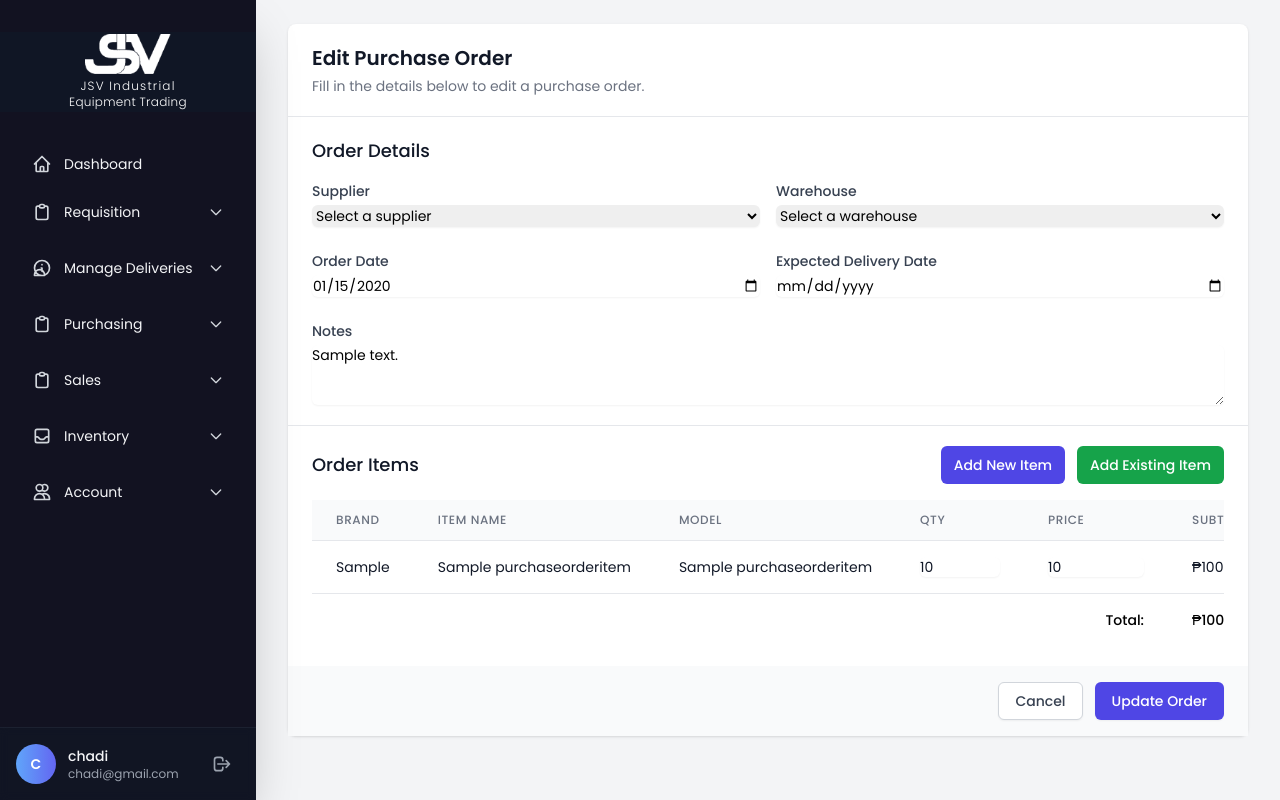
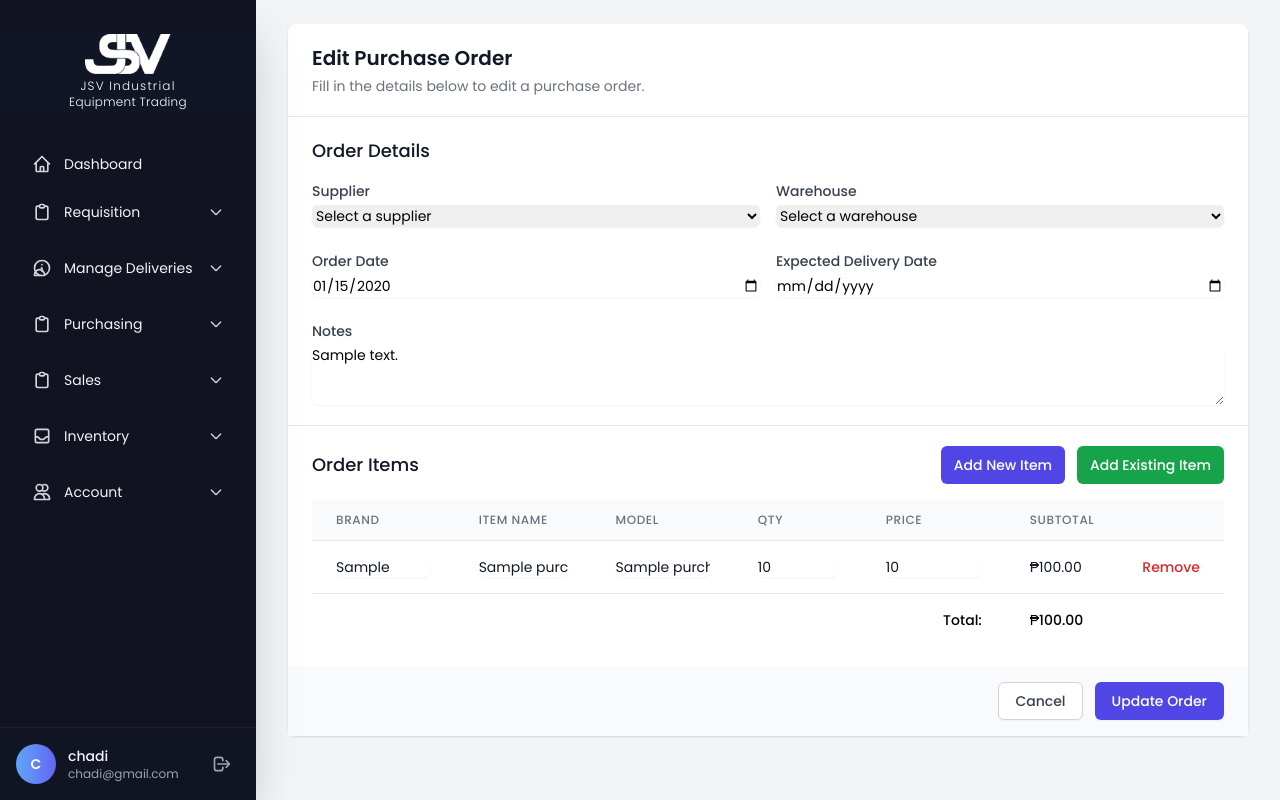
Before and after one commit to chadixearth-bit/jsvindustrialshop, a Django app: page /purchasing/1/edit/ in a window 1280 px wide. Run offline with Django 5.2, Linux system fonts and the light colour scheme; a user stored in the database is signed in; data comes from the database, SQL or seed files in the repository; tables that the repository leaves empty hold one stand-in row (values such as "Sample post"); some libraries are stand-ins or nearby versions; some web fonts are replaced.

Commit message:
fix: add input fields for brand, item name, and model when adding new items to purchase order

```diff
--- a/tailwind_django/purchasing/templates/purchasing/purchase_order_form.html
+++ b/tailwind_django/purchasing/templates/purchasing/purchase_order_form.html
@@ -207,9 +207,21 @@
     function addNewRow(brand = '', itemName = '', model = '', quantity = '', unitPrice = '') {
         const newRow = document.createElement('tr');
         newRow.innerHTML = `
-            <td class="px-6 py-4 whitespace-nowrap text-sm text-gray-900">${brand}</td>
-            <td class="px-6 py-4 whitespace-nowrap text-sm text-gray-900">${itemName}</td>
-            <td class="px-6 py-4 whitespace-nowrap text-sm text-gray-900">${model}</td>
+            <td class="px-6 py-4 whitespace-nowrap text-sm text-gray-900">
+                <input type="text" value="${brand}"
+                    class="brand-input block w-full rounded-md border-gray-300 shadow-sm focus:border-indigo-500 focus:ring-indigo-500 sm:text-sm"
+                    placeholder="Enter brand">
+            </td>
+            <td class="px-6 py-4 whitespace-nowrap text-sm text-gray-900">
+                <input type="text" value="${itemName}"
+                    class="item-name-input block w-full rounded-md border-gray-300 shadow-sm focus:border-indigo-500 focus:ring-indigo-500 sm:text-sm"
+                    placeholder="Enter item name">
+            </td>
+            <td class="px-6 py-4 whitespace-nowrap text-sm text-gray-900">
+                <input type="text" value="${model}"
+                    class="model-input block w-full rounded-md border-gray-300 shadow-sm focus:border-indigo-500 focus:ring-indigo-500 sm:text-sm"
+                    placeholder="Enter model">
+            </td>
             <td class="px-6 py-4 whitespace-nowrap text-sm text-gray-900">
                 <input type="number" value="${quantity}" min="1"
                     class="quantity-input block w-20 rounded-md border-gray-300 shadow-sm focus:border-indigo-500 focus:ring-indigo-500 sm:text-sm"
@@ -254,9 +266,9 @@
         const items = [];
         for (let row of rows) {
             const item = {
-                brand: row.cells[0].textContent,
-                item_name: row.cells[1].textContent,
-                model: row.cells[2].textContent,
+                brand: row.querySelector('.brand-input').value,
+                item_name: row.querySelector('.item-name-input').value,
+                model: row.querySelector('.model-input').value,
                 quantity: parseInt(row.querySelector('.quantity-input').value) || 0,
                 unit_price: parseFloat(row.querySelector('.price-input').value) || 0
             };
@@ -348,9 +360,9 @@
         for (let i = 0; i < rows.length; i++) {
             const row = rows[i];
             const item = {
-                brand: row.cells[0].textContent,
-                item_name: row.cells[1].textContent,
-                model: row.cells[2].textContent,
+                brand: row.querySelector('.brand-input').value,
+                item_name: row.querySelector('.item-name-input').value,
+                model: row.querySelector('.model-input').value,
                 quantity: parseInt(row.querySelector('.quantity-input').value),
                 unit_price: parseFloat(row.querySelector('.price-input').value)
             };
```
